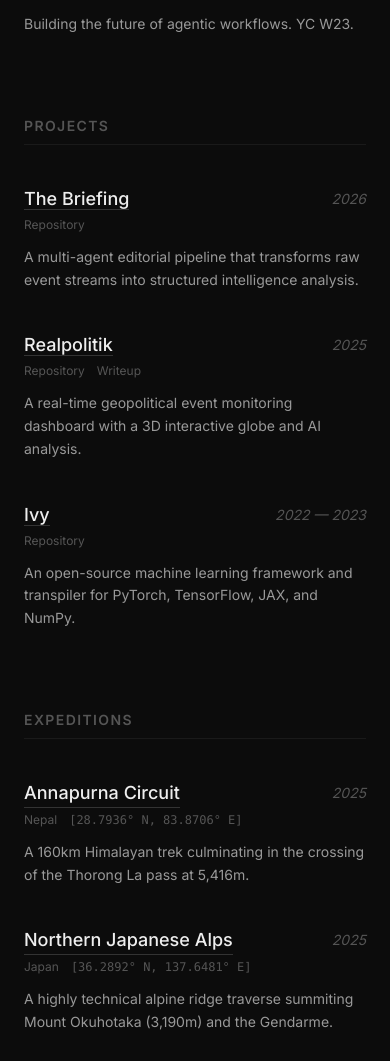
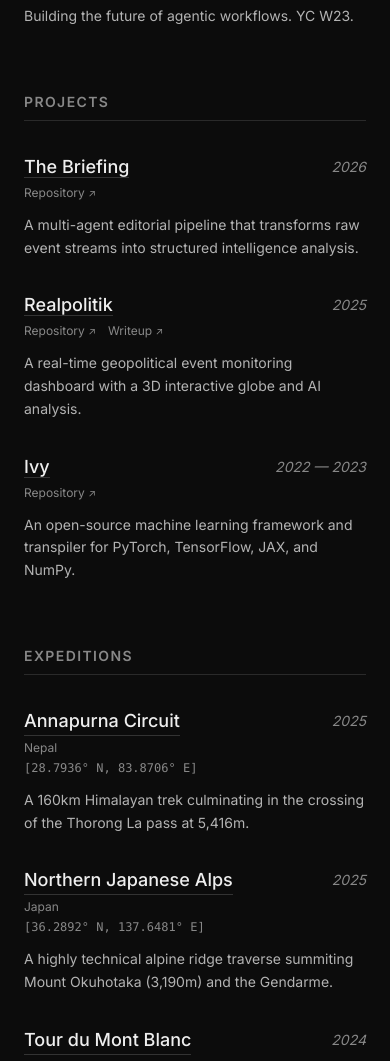
Before and after one commit to iamjameskeane/personal-website, an Astro site: page / in a window 390 px wide. Shown: the part 563-1624 px from the top of the page. Built offline with nearby package versions, Linux system fonts and the light colour scheme; Astro itself is replaced by a stand-in of ours.

Commit message:
UI/UX Polish: Contrast, Mobile Wrapping, Link Affordance

```diff
--- a/src/components/ActivityItem.astro
+++ b/src/components/ActivityItem.astro
@@ -42,12 +42,12 @@ const { title, titleHref, location, coordinates, coordinatesHref, description, d
             href={coordinatesHref}
             target="_blank"
             rel="noopener noreferrer"
-            class="text-xs secondary-link font-mono break-all sm:break-normal"
+            class="text-xs secondary-link font-mono break-all sm:break-normal w-full md:w-auto mt-0.5 md:mt-0"
           >
             {coordinates}
           </a>
         ) : (
-          <span class="text-xs font-mono break-all sm:break-normal" style="color: var(--c-text-faint);">
+          <span class="text-xs font-mono break-all sm:break-normal w-full md:w-auto mt-0.5 md:mt-0" style="color: var(--c-text-faint);">
             {coordinates}
           </span>
         )}
--- a/src/components/LinkItem.astro
+++ b/src/components/LinkItem.astro
@@ -46,9 +46,9 @@ const parts = title.split(' — ');
             href={github}
             target="_blank"
             rel="noopener noreferrer"
-            class="text-xs secondary-link font-sans"
+            class="text-xs secondary-link font-sans group-hover/link:text-text-main"
           >
-            Repository
+            Repository <span class="text-[10px]">↗</span>
           </a>
         )}
         {writeup && (
@@ -56,9 +56,9 @@ const parts = title.split(' — ');
             href={writeup}
             target="_blank"
             rel="noopener noreferrer"
-            class="text-xs secondary-link font-sans"
+            class="text-xs secondary-link font-sans group-hover/link:text-text-main"
           >
-            Writeup
+            Writeup <span class="text-[10px]">↗</span>
           </a>
         )}
       </div>
--- a/src/components/Section.astro
+++ b/src/components/Section.astro
@@ -5,11 +5,11 @@ interface Props {
 
 const { title } = Astro.props;
 ---
-<section class="mb-20 md:mb-16">
-  <h2 class="text-2xl mb-10 md:mb-8 border-b pb-2 uppercase tracking-widest text-sm font-sans font-semibold" style="color: var(--c-text-faint); border-color: var(--c-border);">
+<section class="mb-16">
+  <h2 class="text-2xl mb-8 border-b pb-2 uppercase tracking-widest text-sm font-sans font-semibold" style="color: var(--c-text-faint); border-color: var(--c-border);">
     {title}
   </h2>
-  <div class="space-y-10 md:space-y-8">
+  <div class="space-y-8">
     <slot />
   </div>
 </section>
--- a/src/styles/global.css
+++ b/src/styles/global.css
@@ -35,14 +35,14 @@
     --c-bg: #0c0c0c;
     --c-text-main: #eeeeee;
     /* Primary headings, body text */
-    --c-text-secondary: #dddddd;
-    /* Company names, Institutions - Increased brightness */
-    --c-text-muted: #999999;
-    /* Descriptions - clearer against black */
-    --c-text-faint: #555555;
-    /* Dates, metadata */
-    --c-border: #1a1a1a;
-    /* Dividers */
+    --c-text-secondary: #e5e5e5;
+    /* Company names, Institutions - Increased contrast (was #dddddd) */
+    --c-text-muted: #b3b3b3;
+    /* Descriptions - significantly lighter for legibility (was #999999) */
+    --c-text-faint: #888888;
+    /* Dates, metadata - visible but secondary (was #555555) */
+    --c-border: #2a2a2a;
+    /* Dividers - slightly more visible */
     --c-link-underline: #333333;
     /* Default link underline */
     --c-link-hover: #ffffff;
```
